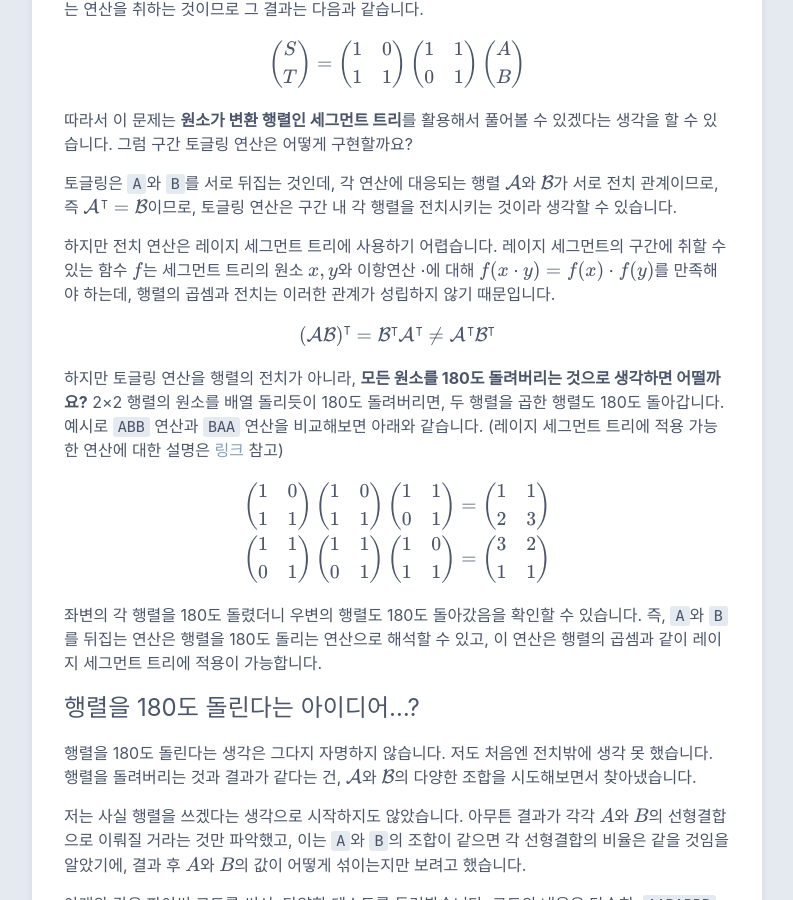
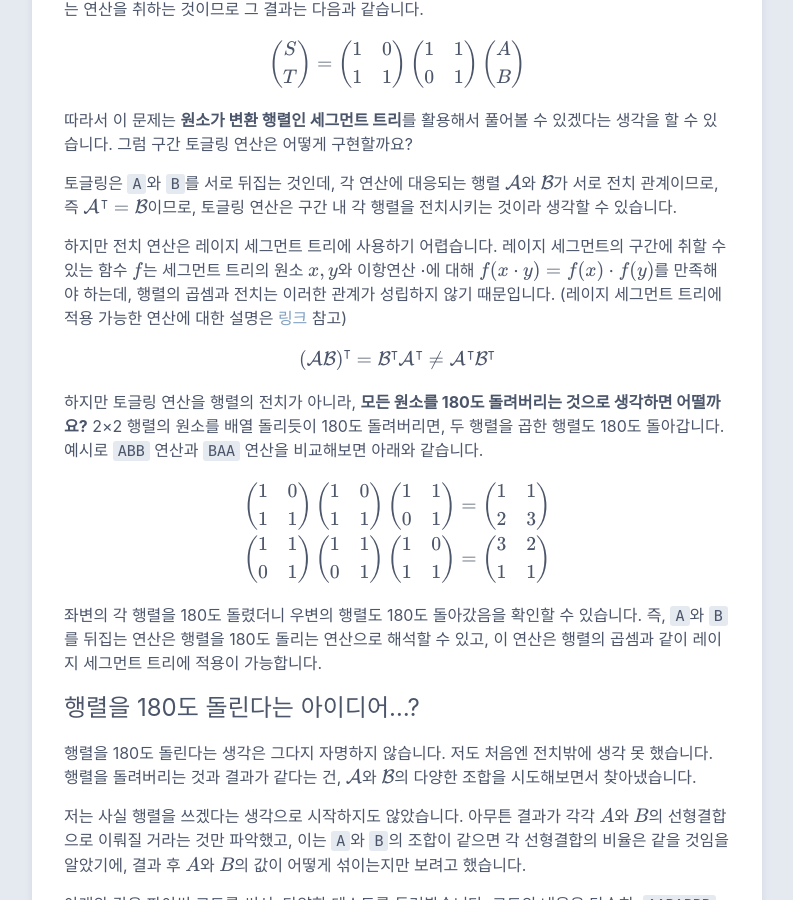
Before and after one commit to BamgoeSN/BamgoeSN.github.io, a Jekyll site: the page built from _posts/BOJ/2022-05-28-19165.md, in a window 1280 px wide and 900 px high, scrolled down 1186 px. Shown: the whole window, without its empty margins (238-1031 px from the left). Built offline with Jekyll 4.4.1, drawn with Linux system fonts in a browser that asks for light colours; formulas are drawn with MathJax 3.

```diff
--- a/_posts/BOJ/2022-05-28-19165.md
+++ b/_posts/BOJ/2022-05-28-19165.md
@@ -40,11 +40,11 @@ $$ \begin{pmatrix} S \\ T \end{pmatrix} = \begin{pmatrix} 1 & 0 \\ 1 & 1 \end{pm
 
 토글링은 `A`와 `B`를 서로 뒤집는 것인데, 각 연산에 대응되는 행렬 $\mathcal{A}$와 $\mathcal{B}$가 서로 전치 관계이므로, 즉 $\mathcal{A}^\intercal = \mathcal{B}$이므로, 토글링 연산은 구간 내 각 행렬을 전치시키는 것이라 생각할 수 있습니다.
 
-하지만 전치 연산은 레이지 세그먼트 트리에 사용하기 어렵습니다. 레이지 세그먼트의 구간에 취할 수 있는 함수 $f$는 세그먼트 트리의 원소 $x, y$와 이항연산 $\cdot$에 대해 $f(x \cdot y) = f(x) \cdot f(y)$를 만족해야 하는데, 행렬의 곱셈과 전치는 이러한 관계가 성립하지 않기 때문입니다.
+하지만 전치 연산은 레이지 세그먼트 트리에 사용하기 어렵습니다. 레이지 세그먼트의 구간에 취할 수 있는 함수 $f$는 세그먼트 트리의 원소 $x, y$와 이항연산 $\cdot$에 대해 $f(x \cdot y) = f(x) \cdot f(y)$를 만족해야 하는데, 행렬의 곱셈과 전치는 이러한 관계가 성립하지 않기 때문입니다. (레이지 세그먼트 트리에 적용 가능한 연산에 대한 설명은 [링크](https://atcoder.github.io/ac-library/production/document_en/lazysegtree.html) 참고)
 
 $$ \left( \mathcal{A} \mathcal{B} \right) ^ \intercal = \mathcal{B}^\intercal \mathcal{A}^\intercal \neq \mathcal{A}^\intercal \mathcal{B}^\intercal $$
 
-하지만 토글링 연산을 행렬의 전치가 아니라, **모든 원소를 180도 돌려버리는 것으로 생각하면 어떨까요?** 2×2 행렬의 원소를 배열 돌리듯이 180도 돌려버리면, 두 행렬을 곱한 행렬도 180도 돌아갑니다. 예시로 `ABB` 연산과 `BAA` 연산을 비교해보면 아래와 같습니다. (레이지 세그먼트 트리에 적용 가능한 연산에 대한 설명은 [링크](https://atcoder.github.io/ac-library/production/document_en/lazysegtree.html) 참고)
+하지만 토글링 연산을 행렬의 전치가 아니라, **모든 원소를 180도 돌려버리는 것으로 생각하면 어떨까요?** 2×2 행렬의 원소를 배열 돌리듯이 180도 돌려버리면, 두 행렬을 곱한 행렬도 180도 돌아갑니다. 예시로 `ABB` 연산과 `BAA` 연산을 비교해보면 아래와 같습니다.
 
 $$
 \begin{aligned}
```
